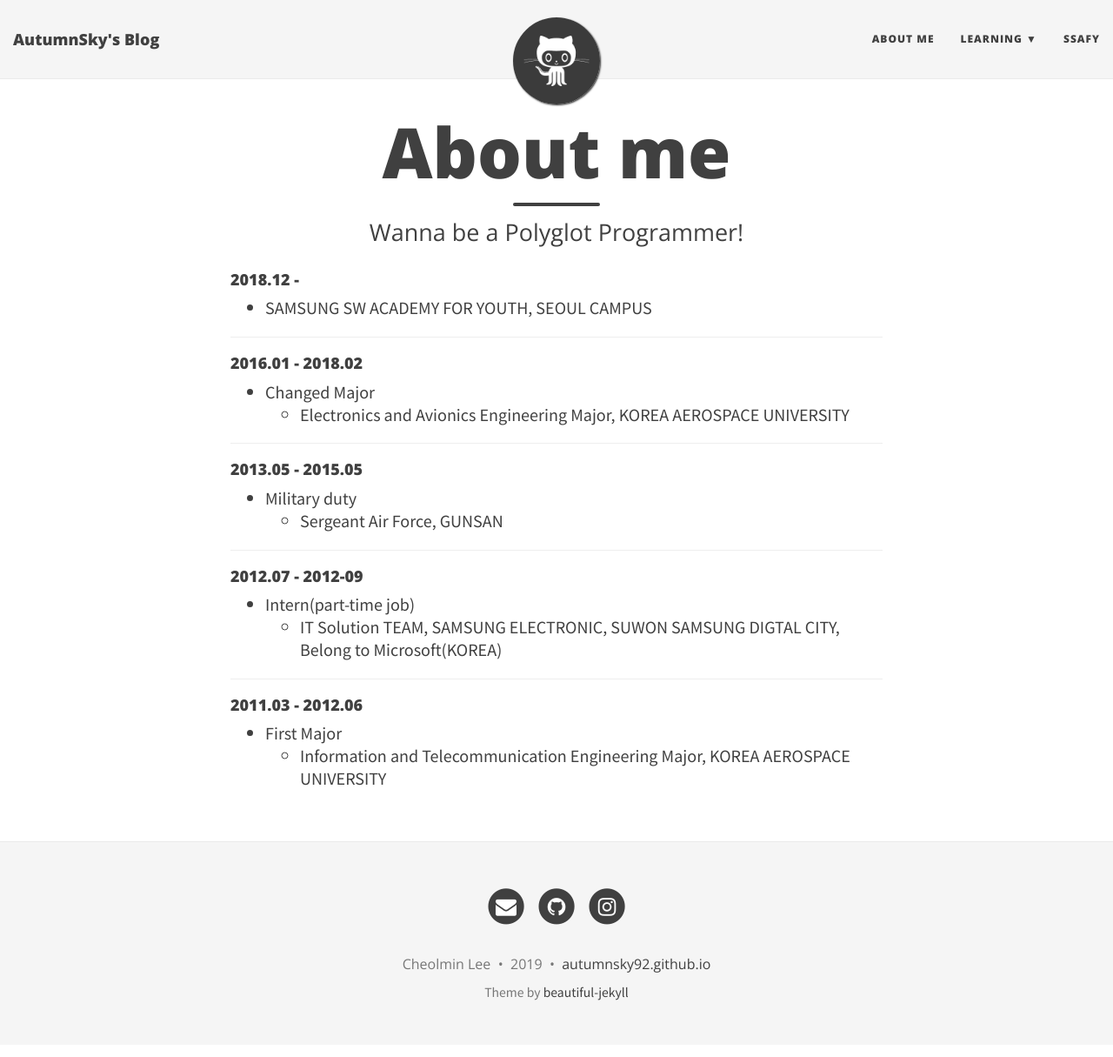
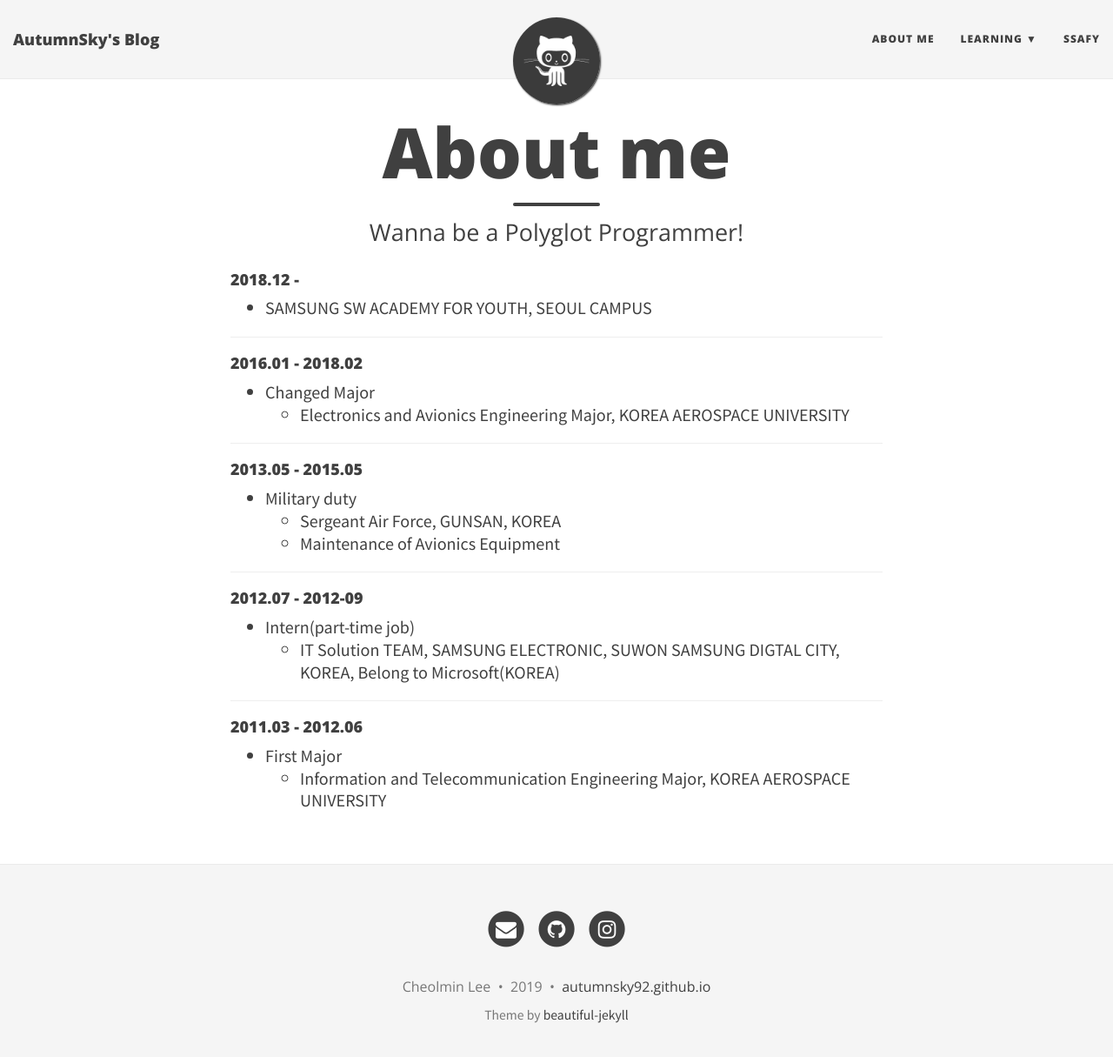
Before and after one commit to DongChanS/AutumnSky92.github.io, a Jekyll site: the page built from aboutme.md, in a window 1280 px wide and 1227 px high. Shown: the top 1215 px of the window at 87% size. Built offline with Jekyll 4.4.1, drawn with Linux system fonts in a browser that asks for light colours; nearby versions of some CDN libraries.

Commit message:
about me 수정

```diff
--- a/aboutme.md
+++ b/aboutme.md
@@ -19,13 +19,14 @@
 
 #### 2013.05 - 2015.05
 - Military duty
-    - Sergeant Air Force, GUNSAN
+    - Sergeant Air Force, GUNSAN, KOREA
+    - Maintenance of Avionics Equipment
 
 ---
 
 #### 2012.07 - 2012-09
 - Intern(part-time job)
-    - IT Solution TEAM, SAMSUNG ELECTRONIC, SUWON SAMSUNG DIGTAL CITY, Belong to Microsoft(KOREA)
+    - IT Solution TEAM, SAMSUNG ELECTRONIC, SUWON SAMSUNG DIGTAL CITY, KOREA, Belong to Microsoft(KOREA)
 
 ---
 
```
